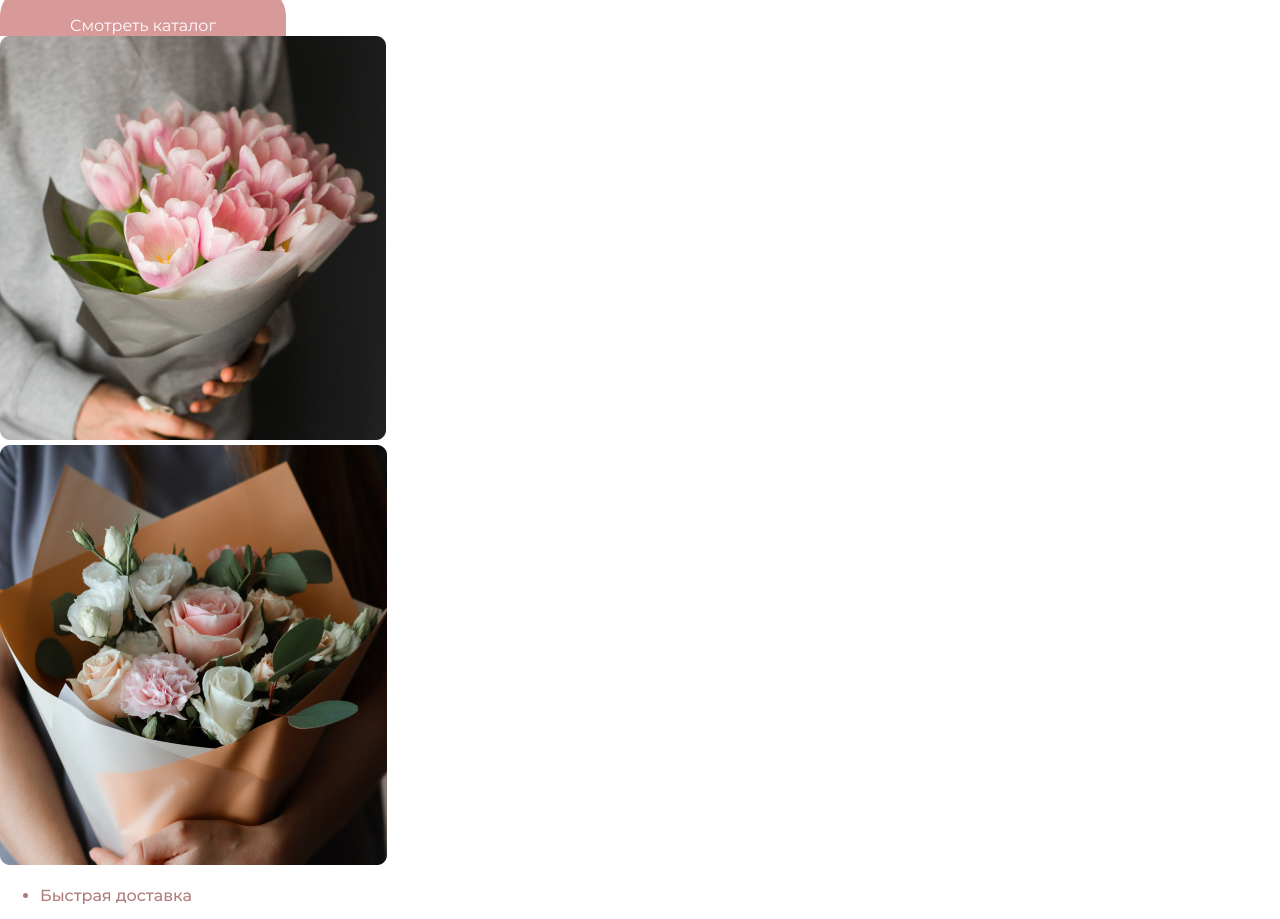
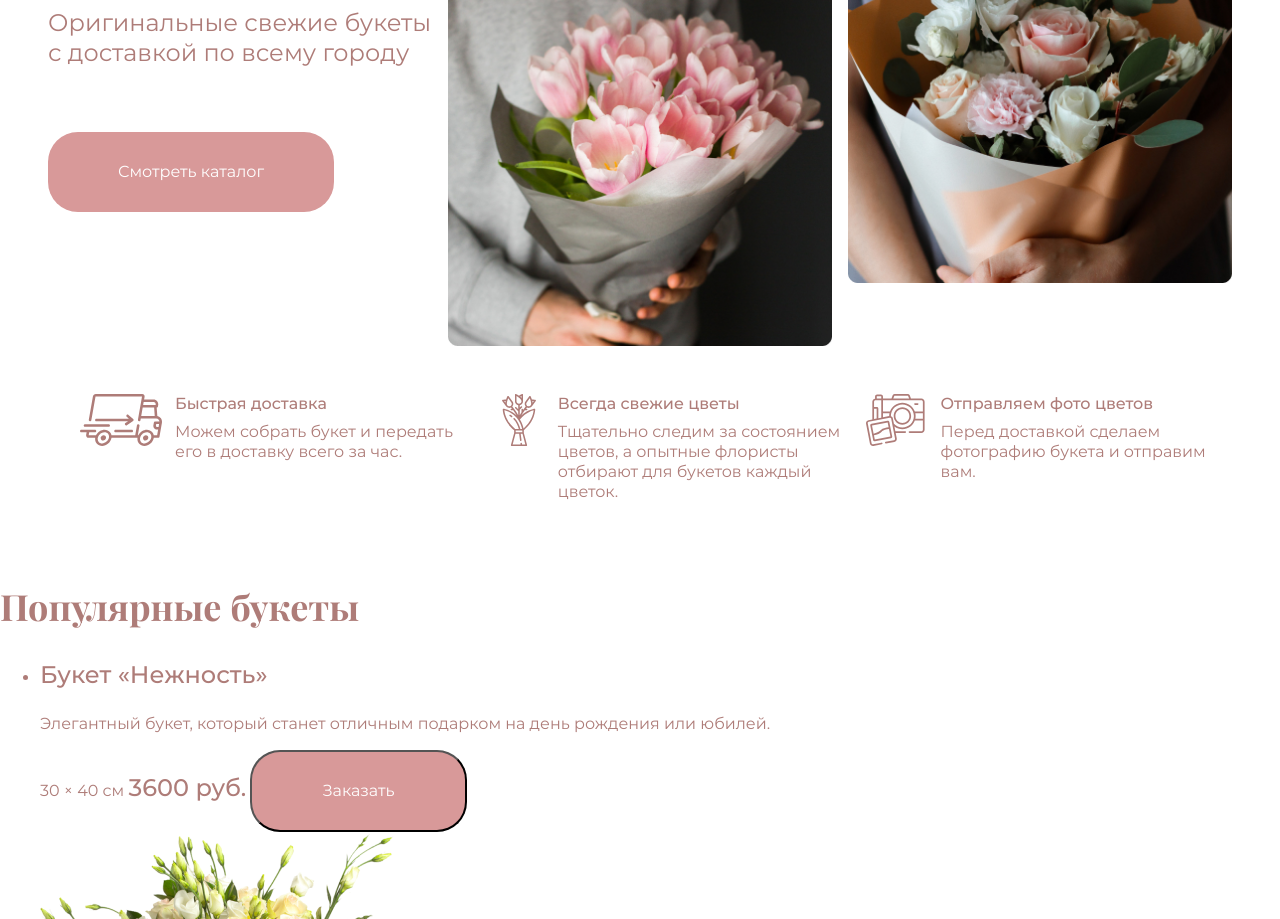
Before and after one commit to gry-dmitrij/htmlacademy-marathon2, a plain HTML site: page index.html in a window 1280 px wide. Shown: the part 329-1248 px from the top of the page. Drawn offline with Linux system fonts and the light colour scheme.

Commit message:
- сверстаны баннер и преимущества

```diff
--- a/css/style.css
+++ b/css/style.css
@@ -111,7 +111,30 @@ html {
     box-sizing: inherit;
 }
 
+.main-banner {
+    display: flex;
+    margin: 0 auto 48px;
+    max-width: 1200px;
+    min-height: 480px;
+    justify-content: space-around;
+}
+
+.main-banner__column {
+    width: 32%;
+    display: flex;
+    flex-direction: column;
+}
+
+.main-banner__column--down {
+    justify-content: flex-end;
+}
+
+.main-banner__button {
+    align-self: flex-start;
+}
+
 .main-banner__title {
+    margin: 0 0 24px;
     font-family: "Playfair Display", "Times New Roman", serif;
     font-weight: 400;
     font-style: normal;
@@ -124,6 +147,7 @@ html {
 }
 
 .main-banner__desc {
+    margin: 0 0 64px;
     font-size: 24px;
     line-height: 30px;
 }
@@ -171,8 +195,58 @@ html {
     color: #ffffff;
 }
 
+.advantage-list {
+    margin: 0 auto 80px;
+    max-width: 1200px;
+    display: flex;
+
+    list-style: none;
+}
+
+.advantage {
+    position: relative;
+
+    padding-left: 95px;
+    width: 33%;
+}
+
+.advantage::before {
+    content: "";
+    position: absolute;
+
+    height: 52px;
+
+    background: no-repeat;
+}
+
+.advantage--delivery::before {
+    width: 82px;
+
+    left: 0;
+    top: 0;
+    background-image: url("../img/delivery-car.svg");
+}
+
+.advantage--fresh::before {
+    width: 52px;
+    left: 30px;
+    top: 0;
+    background-image: url("../img/fresh-bouquet.svg");
+}
+
+.advantage--photo::before {
+    width: 59px;
+    left: 20px;
+    top: 0;
+    background-image: url("../img/camera.svg");
+}
+
 .advantage__title {
     font-weight: 500;
+}
+
+.advantage__desc {
+    margin: 8px 0 0;
 }
 
 .slider-box__title {
--- a/index.html
+++ b/index.html
@@ -44,7 +44,7 @@
                 Авторские букеты <span class="main-banner__title--accented">в Петербурге</span>
             </h2>
             <p class="main-banner__desc">Оригинальные свежие букеты с доставкой по всему городу</p>
-            <a href="#" class="button">Смотреть каталог</a>
+            <a href="#" class="button main-banner__button">Смотреть каталог</a>
         </div>
         <div class="main-banner__column main-banner__column--down">
             <img src="img/flowers1.jpg" alt="Букет из Петербурга 1" width="386">
```
Also changed, not shown: img/camera.svg (added), img/delivery-car.svg (added), img/fresh-bouquet.svg (added).
